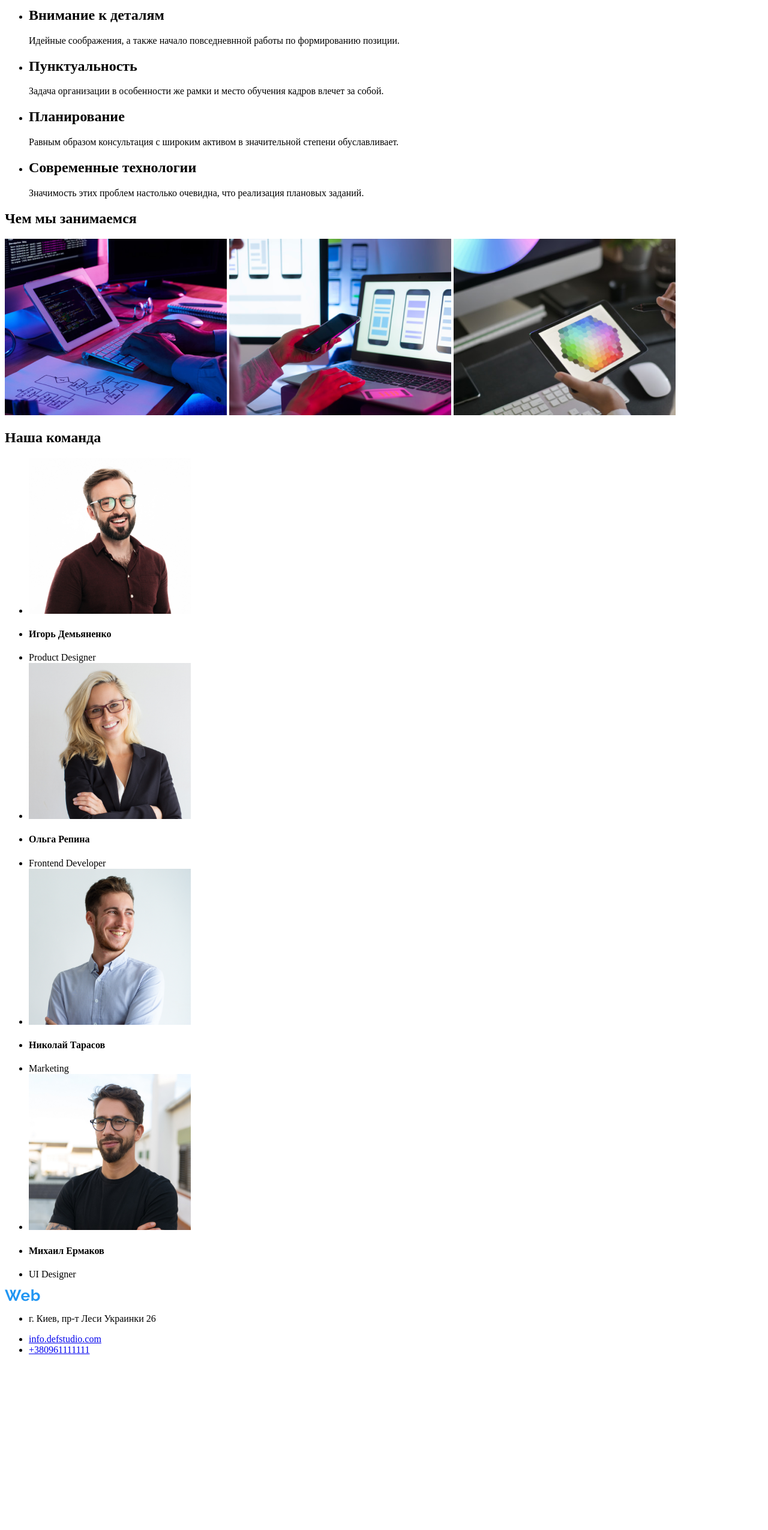
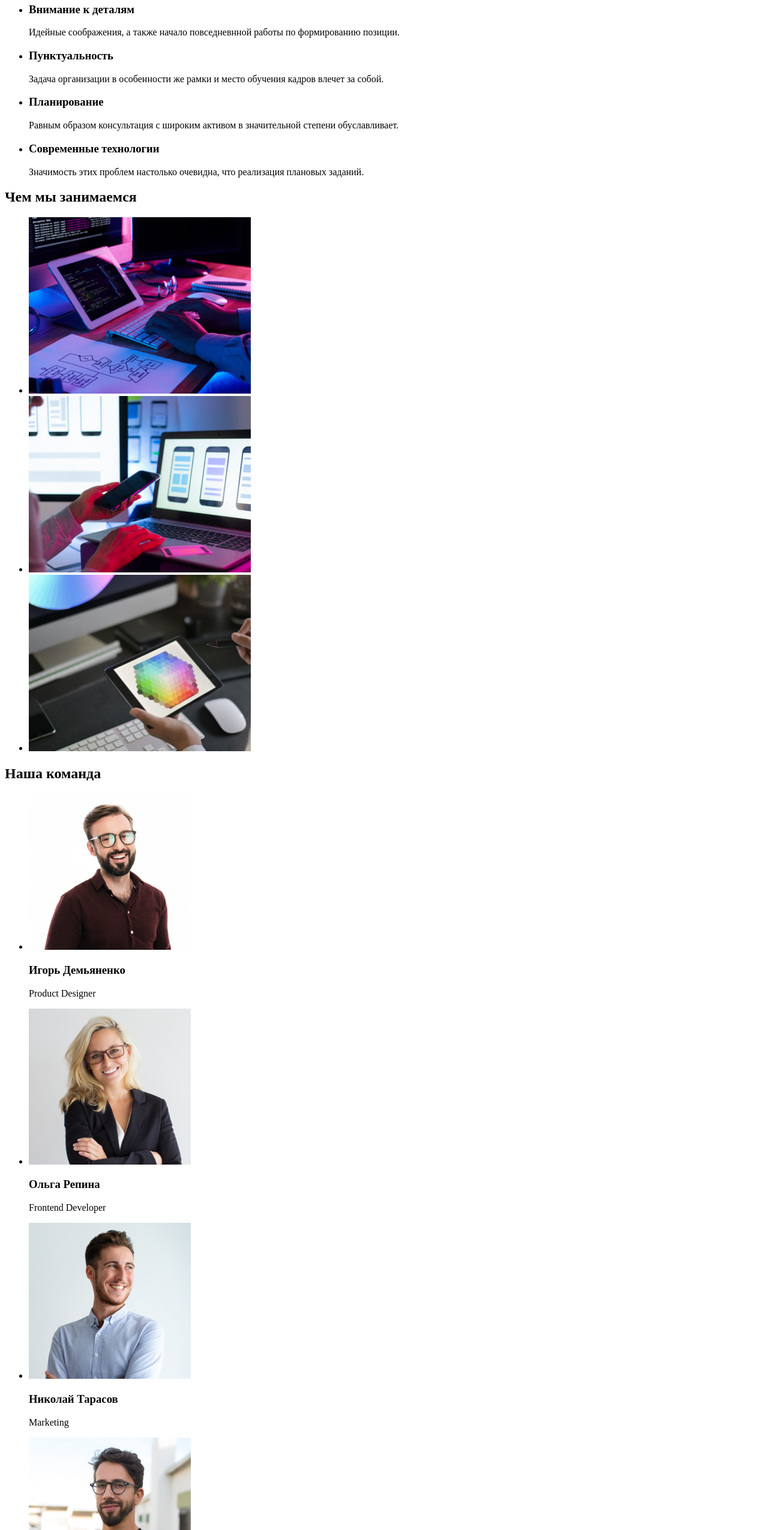
Before and after one commit to yevhensmirnov/goit-markup-hw-01, a plain HTML site: page index.html in a window 1280 px wide. Shown: the part 250-2800 px from the top of the page at 60% size. Before the commit the page ends 2525 px from the top, so only its background shows below. Drawn offline with Linux system fonts and the light colour scheme.

Commit message:
Update index.html

```diff
--- a/index.html
+++ b/index.html
@@ -6,11 +6,9 @@
     <title>Document</title>
 </head>
 <body>
-    <main>
     <header>
         <nav>
-        <a href=""></a>
-        <img src="./css/img/WebStudio.png" alt="">
+        <a href="#" lang="en"> Web<span>Studio</span></a>
         <ul>
             <li>Студия</li>
             <li>Портфолио</li>
@@ -23,6 +21,7 @@
         </ul>
 
     </header>
+    <main>
     <section>
         <h1>ЭФФЕКТИВНЫЕ РЕШЕНИЯ ДЛЯ ВАШЕГО БИЗНЕСА</h1>
         <button>Заказать услугу</button>
@@ -30,74 +29,66 @@
     <section>
         <ul>
             <li>
-                <h2>Внимание к деталям</h2>
+                <h3>Внимание к деталям</h3>
                 <p>Идейные соображения, а также начало повседневнной работы по формированию позиции.</p>
             </li>
             <li>
-                <h2>Пунктуальность</h2>
+                <h3>Пунктуальность</h3>
                 <p>Задача организации в особенности же рамки и место обучения кадров влечет за собой.</p>
             </li>
             <li>
-                <h2>Планирование</h2>
+                <h3>Планирование</h3>
                 <p>Равным образом консультация с широким активом в значительной степени обуславливает.</p>
             </li>
             <li>
-                <h2>Современные технологии</h2>
+                <h3>Современные технологии</h3>
                 <p>Значимость этих проблем настолько очевидна, что реализация плановых заданий.</p>
             </li>
         </ul>
     </section>
     <section>
         <h2>Чем мы занимаемся</h2>
-        <img src="./css/img/box1.png" alt="">
-        <img src="./css/img/box2.png" alt="">
-        <img src="./css/img/box3.png" alt="">
+        <ul>
+            <li>
+                <img src="./css/img/box1.png" alt="">
+            </li>
+            <li>
+                <img src="./css/img/box2.png" alt="">
+            </li>
+            <li>
+                <img src="./css/img/box3.png" alt="">
+            </li>
+        </ul>
+
     </section>
     <section>
         <h2>Наша команда</h2>
         <ul>
             <li>
                 <img src="./css/img/tc1.jpg" width=270 alt="">
+                <h3>Игорь Демьяненко</h3>
+                <p>Product Designer</p>
             </li>
             <li>
-                <h4>Игорь Демьяненко</h4>
-            </li>
-            <li>
-                <span>Product Designer</span>
-            </li>
-            <li>
-            <img src="./css/img/tc2.jpg" width=270 alt="">
-            </li>
-            <li>
-                <h4>Ольга Репина</h4>
-            </li>
-            <li>
-                <span>Frontend Developer</span>
+                <img src="./css/img/tc2.jpg" width=270 alt="">
+                <h3>Ольга Репина</h3>
+                <p>Frontend Developer</p>
             </li>
             <li>
                 <img src="./css/img/tc3.jpg" width=270 alt="">
-            </li>
-
-            <li>
-                <h4>Николай Тарасов</h4>
-            </li>
-                <li>
-                    <span>Marketing</span>
-            </li>
-            <li><img src="./css/img/tc4.jpg" width=270 alt=""></li>
-
-            <li>
-                <h4>Михаил Ермаков</h4>
+                <h3>Николай Тарасов</h3>
+                <p>Marketing</p>
             </li>
             <li>
-                <span>UI Designer</span>
+                <img src="./css/img/tc4.jpg" width=270 alt="">
+                <h3>Михаил Ермаков</h3>
+                <p>UI Designer</p>
             </li>
-            </ul>
+        </ul>
     </section>
     </main>
     <footer>
-        <a href=""></a>
-        <img src="./css/img/footerwebwtudio.png" alt="">
+        <a href="#" lang="en"> Web<span>Studio</span></a>
         <ul>
             <li>
                 <p>г. Киев, пр-т Леси Украинки 26</p>
```
